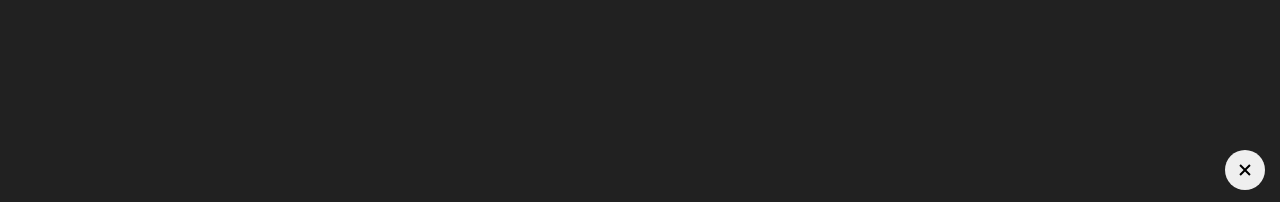
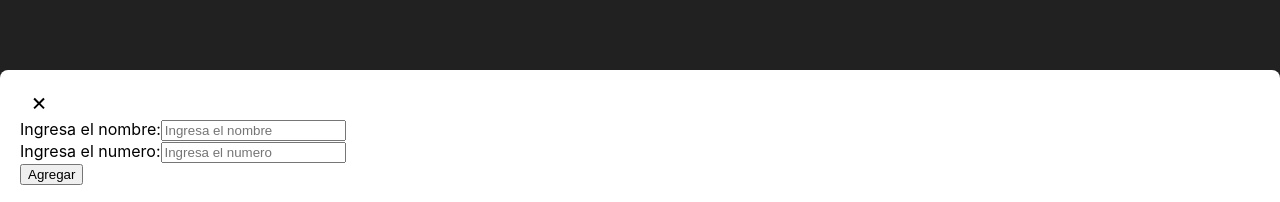
Before and after one commit to Darito97/frontend-phonebook, a React (Vite) app: page / in a window 1280 px wide. Both pictures are taken after a click on the button 1245 px from the left and 765 px from the top of the page. Shown: the part 595-797 px from the top of the page. Built offline with nearby package versions, Linux system fonts and the light colour scheme; no server answers.

Commit message:
Creado de formulario

```diff
--- a/src/components/FormToAddNumber/FormToAddNumber.css
+++ b/src/components/FormToAddNumber/FormToAddNumber.css
@@ -1,9 +1,9 @@
-.form {
+.button--open {
   position: fixed;
+  right: 15px;
   bottom: 15px;
-  right: 15px;
-}
-.form__button {
+  z-index: 2;
+
   display: flex;
   align-items: center;
   justify-content: center;
@@ -14,6 +14,45 @@
   border-radius: 50%;
   border: transparent;
 }
-.form__button-open{
+.content--form__close--button {
   transform: rotate(45deg);
+
+  background-color: transparent;
+  border: none;
 }
+.content--form {
+  position: fixed;
+  bottom: 0;
+  left: 0;
+  right: 0;
+
+  padding: 20px;
+
+  background-color: #fff;
+  border-radius: 8px 8px 0 0;
+
+  animation: fadeUp 0.3s ease-in-out;
+}
+@keyframes fadeUp {
+  0% {
+    transform: translateY(100%);
+    opacity: 0;
+  }
+  100% {
+    transform: translateY(0);
+    opacity: 1;
+  }
+}
+.fadeDown {
+  animation: fadeDown 0.3s ease-in-out;
+}
+@keyframes fadeDown {
+  0% {
+    transform: translateY(0);
+    opacity: 1;
+  }
+  100% {
+    transform: translateY(100%);
+    opacity: 0;
+  }
+}
--- a/src/components/FormToAddNumber/FormToAddNumber.jsx
+++ b/src/components/FormToAddNumber/FormToAddNumber.jsx
@@ -5,16 +5,42 @@ function FormToAddNumber() {
   const [isClose, setIsClose] = useState(true)
   function submit(e) {
     e.preventDefault()
+    if (nameInput !== '' && numberInput !== '') {
+      setIsClose(true)
+    }
+  }
+  function closeOrOpen() {
     setIsClose(!isClose)
   }
+
+  const [nameInput, setNameInput] = useState('')
+  const [numberInput, setNumberInput] = useState('')
+
+
   return (
-    <form className='form' onSubmit={e => submit(e)}>
-
-      <button className={isClose ? 'form__button' : 'form__button form__button-open'} type='submit'>
+    isClose ?
+      <button className='button--open' onClick={() => closeOrOpen()}>
         <svg xmlns="http://www.w3.org/2000/svg" height="24px" viewBox="0 0 24 24" width="24px" fill="#000000"><path d="M0 0h24v24H0V0z" fill="none" /><path d="M19 13h-6v6h-2v-6H5v-2h6V5h2v6h6v2z" /></svg>
       </button>
-
-    </form>
+      :
+      <div className='content--form'>
+        <button className='content--form__close--button' onClick={() => closeOrOpen()}>
+          <svg xmlns="http://www.w3.org/2000/svg" height="24px" viewBox="0 0 24 24" width="24px" fill="#000000"><path d="M0 0h24v24H0V0z" fill="none" /><path d="M19 13h-6v6h-2v-6H5v-2h6V5h2v6h6v2z" /></svg>
+        </button>
+        <form className='content--form__form' onSubmit={e => submit(e)}>
+          <section className='form__input--section'>
+            <label className='input--section__label' htmlFor="name">Ingresa el nombre:</label>
+            <input className='input--section__input' onChange={(input) => setNameInput(input.target.value)} value={nameInput} name='name' type='text' placeholder='Ingresa el nombre' minLength='1' />
+          </section>
+          <section className='form__input--section'>
+            <label className='input--section__label' htmlFor="number">Ingresa el numero:</label>
+            <input className='input--section__input' onChange={(input) => setNumberInput(input.target.value)} value={numberInput} name='number' type='number' placeholder='Ingresa el numero' minLength='6' maxLength='13' />
+          </section>
+          <button className='form__button--submit' type='submit'>
+            Agregar
+          </button>
+        </form>
+      </div>
   )
 }
 
```
Also changed, not shown: src/components/PhoneNumber/PhoneNumber.css (line endings or trailing spaces).
